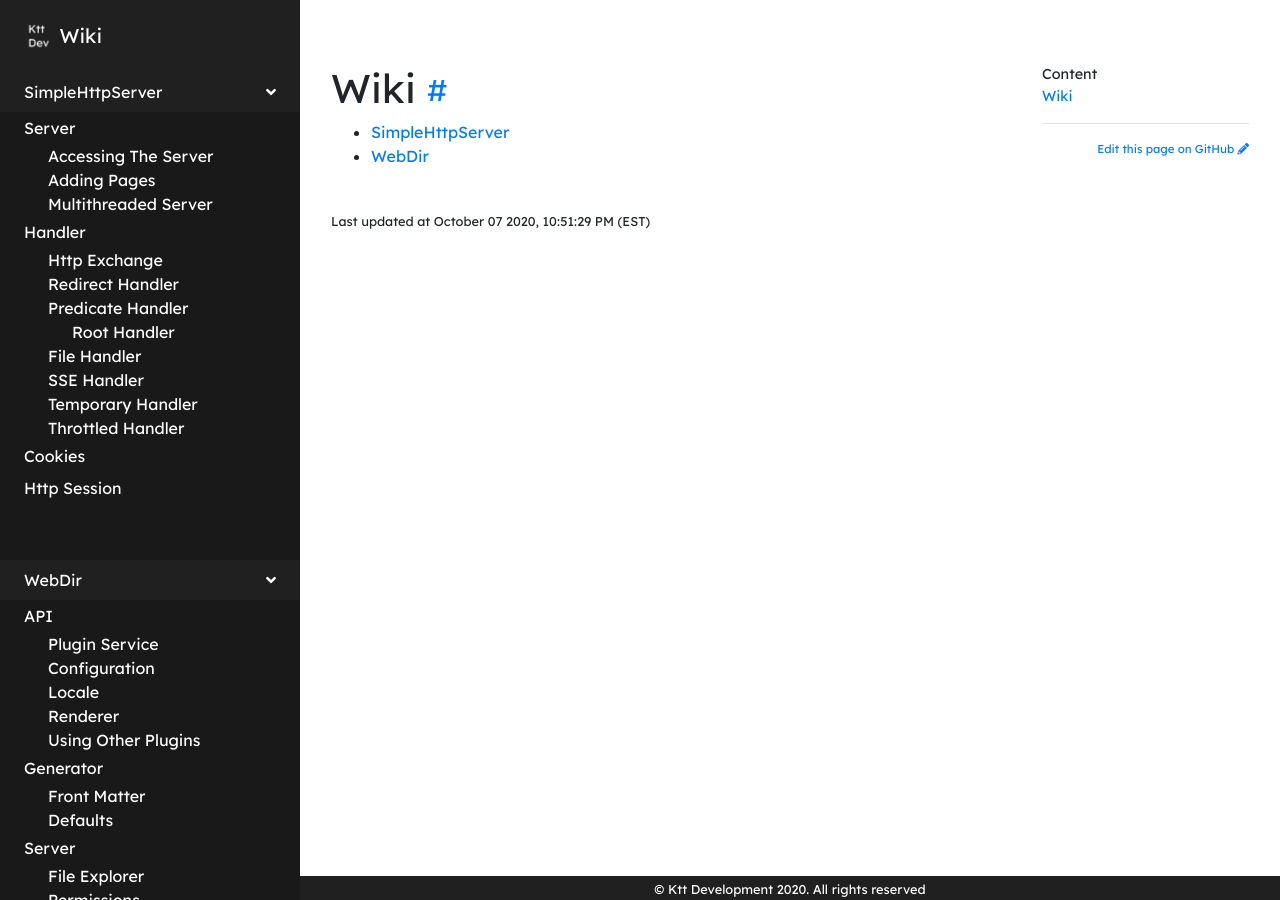
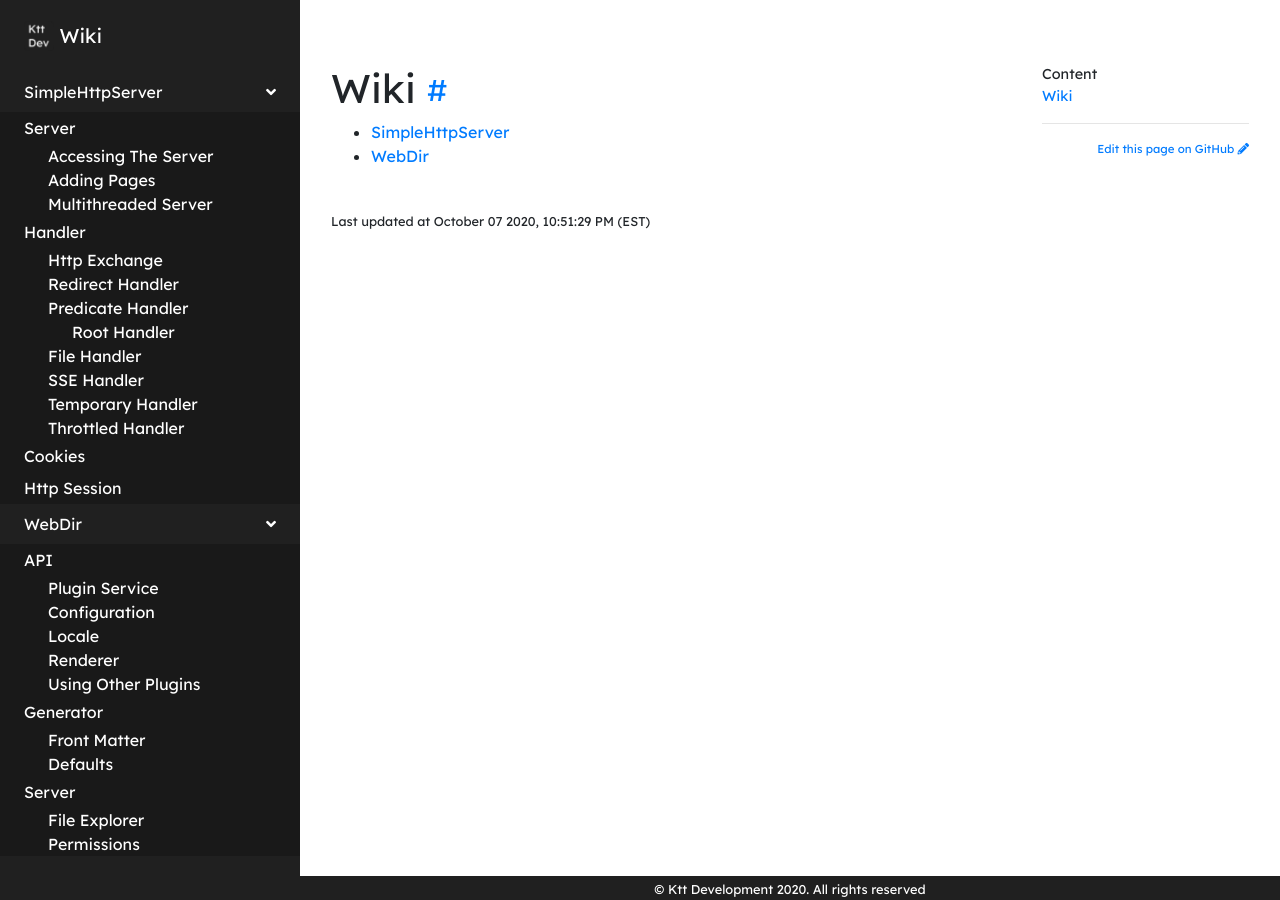
Before and after one commit to Ktt-Development/docs.kttdevelopment.com, a Jekyll site: the page built from README.md, in a window 1280 px wide. Built offline with Jekyll 4.4.1, drawn with Linux system fonts in a browser that asks for light colours; our own code applies the rules of GitHub Pages for plain Markdown files.

Commit message:
Update sidebar.html

```diff
--- a/_includes/sidebar.html
+++ b/_includes/sidebar.html
@@ -18,7 +18,6 @@
                     links = link.links
                 %}
             {% endfor %}
-            <p class="py-2">&nbsp;</p>
         </div>
     {% endfor %}
 </div>
```
